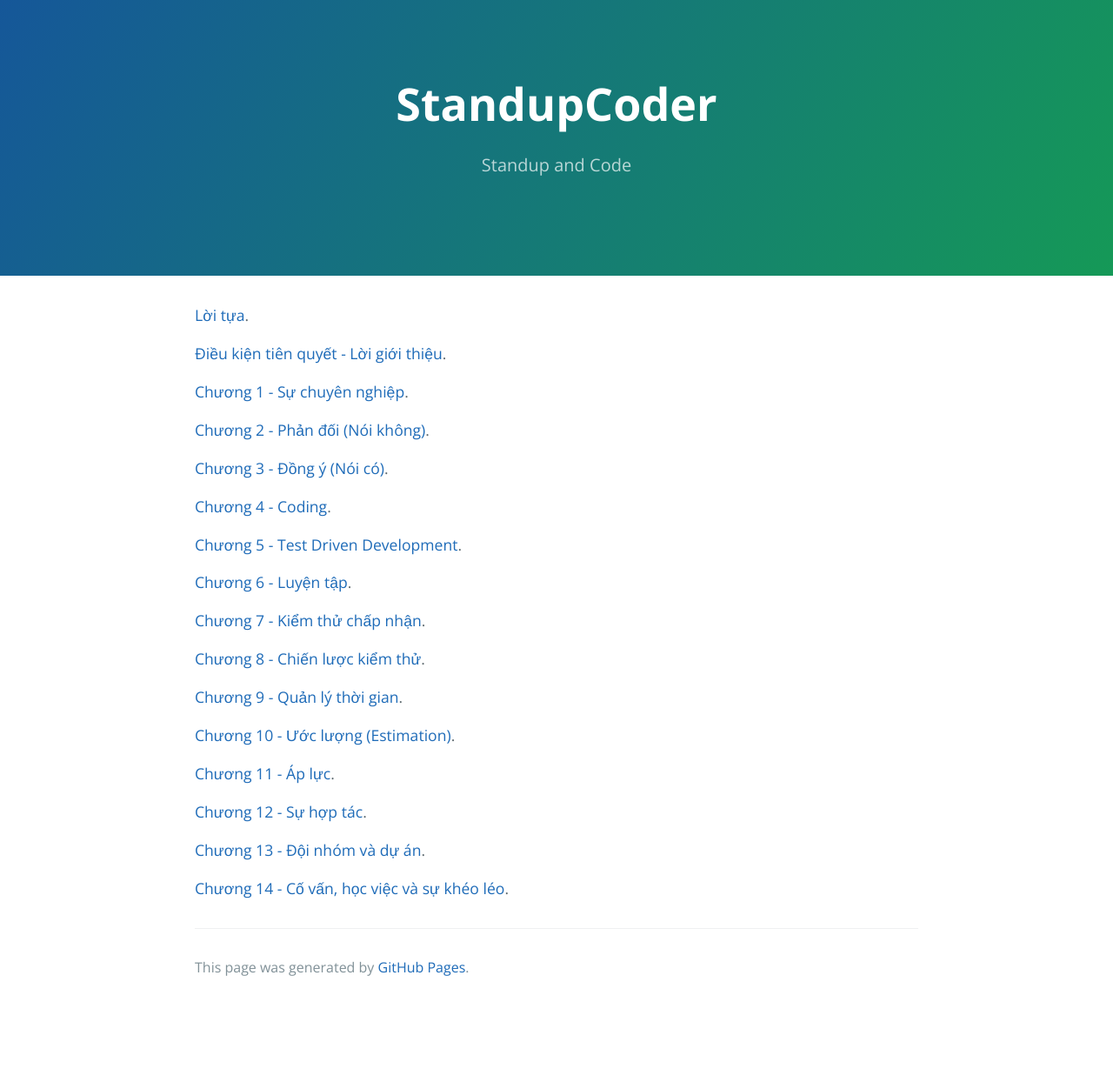
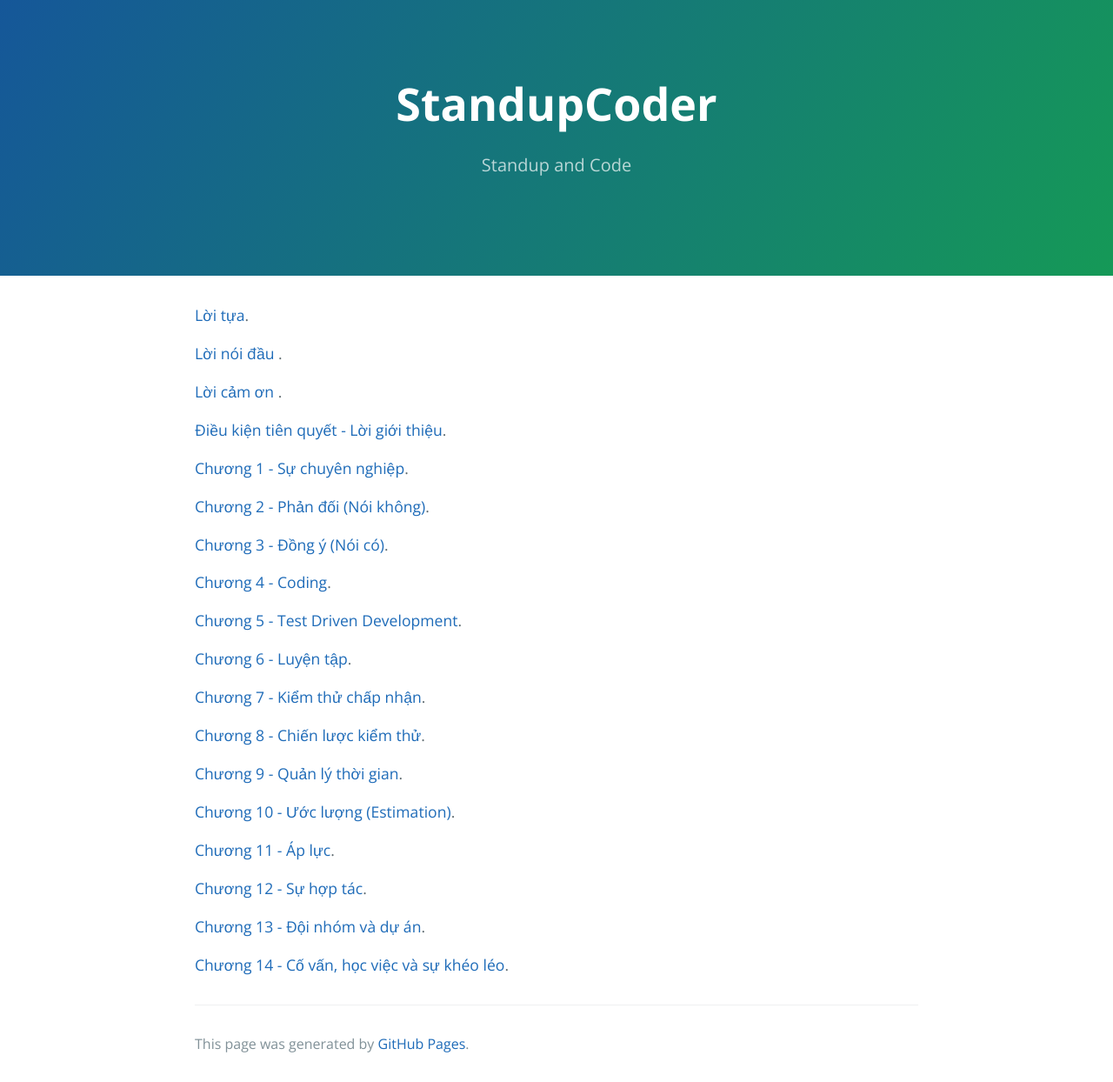
Before and after one commit to HaiBV/haibv.github.io, a Jekyll site: the page built from clean-coder/contents.md, in a window 1280 px wide. Shown: the whole page at 87% size. Built offline with Jekyll 4.4.1, drawn with Linux system fonts in a browser that asks for light colours; before the commit the page ends 1156 px from its top, so only the background shows below that.

Commit message:
Book - The Clean Coder - Acknowledgments

```diff
--- a/clean-coder/contents.md
+++ b/clean-coder/contents.md
@@ -3,6 +3,10 @@ layout: default
 ---
 
 [Lời tựa](./foreword.html).
+
+[Lời nói đầu ](./preface.html).
+
+[Lời cảm ơn ](./acknowledgments.html).
 
 [Điều kiện tiên quyết - Lời giới thiệu](./pre-requisite-introduction.html).
 
```
Also changed, not shown: clean-coder/acknowledgments.md (added, +5 -0 lines).
